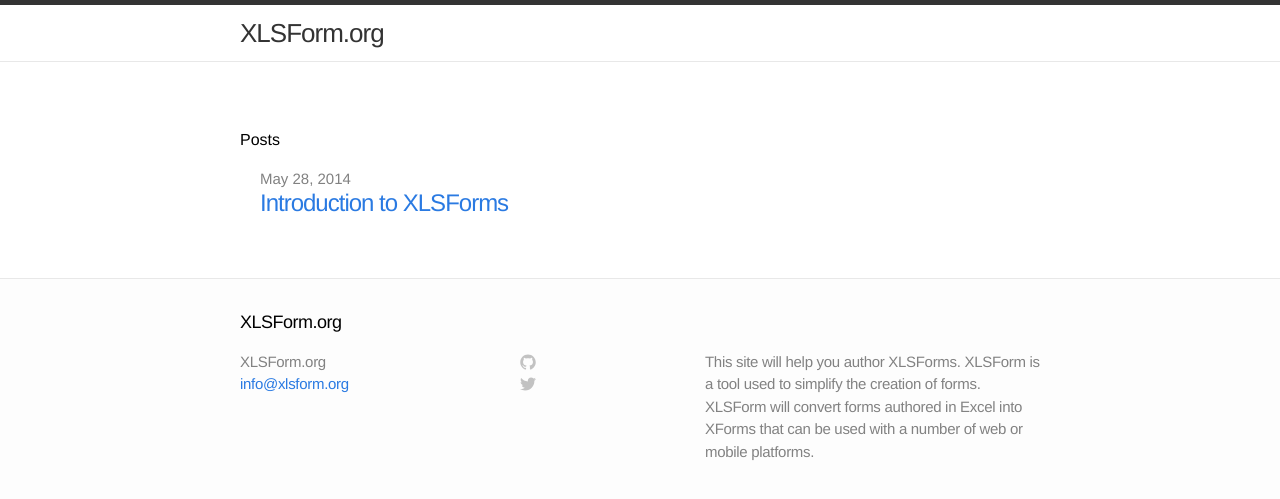
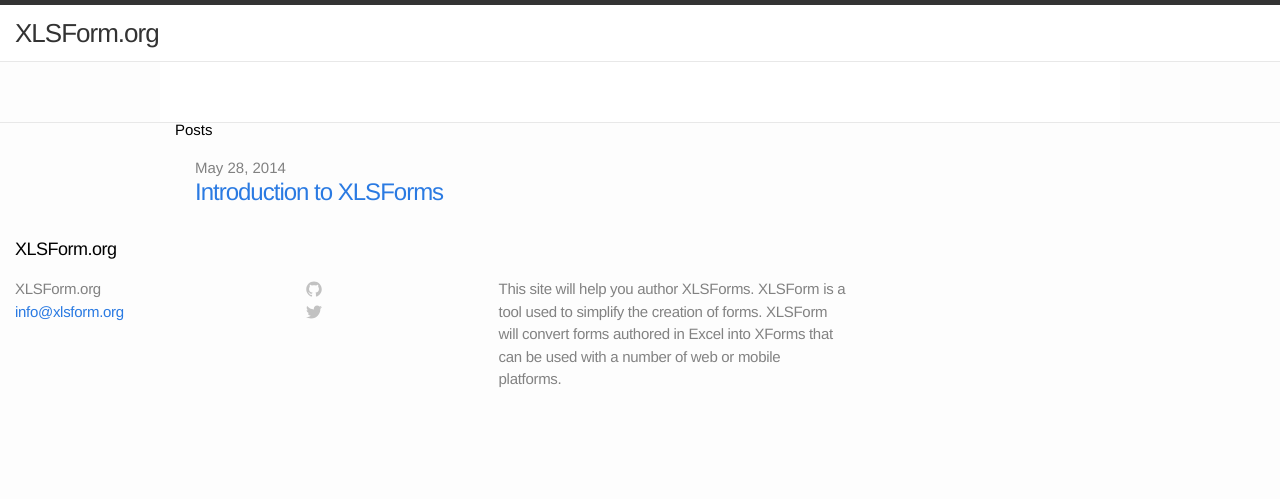
Before and after one commit to XLSForm/xlsform.github.io, a Jekyll site: the page built from index_bak.html, in a window 1280 px wide. Shown: the top 499 px of the page. Built offline with Jekyll 4.4.1, drawn with Linux system fonts in a browser that asks for light colours; nearby versions of some CDN libraries.

Commit message:
WM: Fixing merge conflicts

```diff
--- a/_includes/footer.html
+++ b/_includes/footer.html
@@ -59,3 +59,10 @@
   </div>
 
 </footer>
+<script src="//ajax.googleapis.com/ajax/libs/jquery/1.9.1/jquery.min.js"></script>
+<script>
+$(document).ready(function(){
+    $(".post-content > ul:first-child").appendTo(".sidenav");
+    $(".post-content > h2:first-child").appendTo(".heading-bar");
+});
+</script>
--- a/css/main.css
+++ b/css/main.css
@@ -10,7 +10,7 @@
 
 body {
   font-family: Helvetica, Arial, sans-serif;
-  font-size: 16px;
+  font-size: 15px;
   line-height: 1.5;
   font-weight: 300;
   background-color: #fdfdfd;
@@ -34,17 +34,46 @@
     border:1px solid #AFAFAF;
     padding:0.6em;
 }
+.cleafix:before, .clearfix:after{
+    content:""; display:table;
+}
+.clearfix:after{ clear:both; }
 
 /* Utility */
+.page-content{
+  max-width: 960px;
+  margin: 0 auto;
+}
+.wrap{
+  float:left;
+  padding: 0 1em;
+  zoom: 1;
+  width:65%;
+}
 
-.wrap:before,
-.wrap:after { content:""; display:table; }
-.wrap:after { clear: both; }
-.wrap {
-  max-width: 800px;
-  padding: 0 30px;
-  margin: 0 auto;
-  zoom: 1;
+.sidenav{
+    clear:both;
+    float:left;
+    margin-right:1em;
+    margin-top:1em;
+    width:30%;
+}
+.sidenav > ul{
+    background:#EFEFEF;
+    font-size:14px;
+    padding:0.6em 1em 0.6em 1.6em;
+}
+.sidenav > ul li{
+    padding:0.1em;
+}
+.sidenav > ul li ul{
+    margin-left:2em;
+}
+.heading-bar h2{
+    color:#333;
+    font-size:2.1em;
+    font-weight:bold;
+    margin:0;
 }
 
 
@@ -87,7 +116,6 @@
 }
 
 /* Site footer */
-
 .site-footer {
   border-top: 1px solid #e8e8e8;
   padding: 30px 0;
@@ -181,7 +209,7 @@
 
 .post-header { margin: 10px 0 30px; }
 
-.post-header h1 {
+.post-header h1{
   font-size: 42px;
   letter-spacing: -1.75px;
   line-height: 1;
@@ -207,7 +235,7 @@
 .post-content h6 {
   line-height: 1;
   font-weight: 300;
-  margin: 40px 0 20px;
+  margin: 30px 0 20px;
 }
 
 .post-content h2 {
```
Also changed, not shown: _layouts/home.html (+3 -9 lines), 3 other files.
